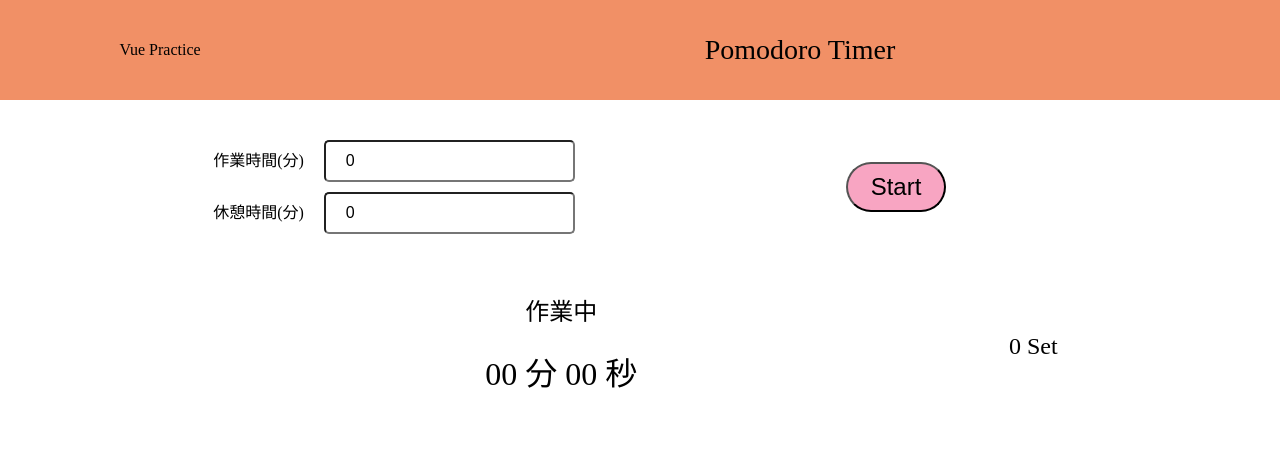
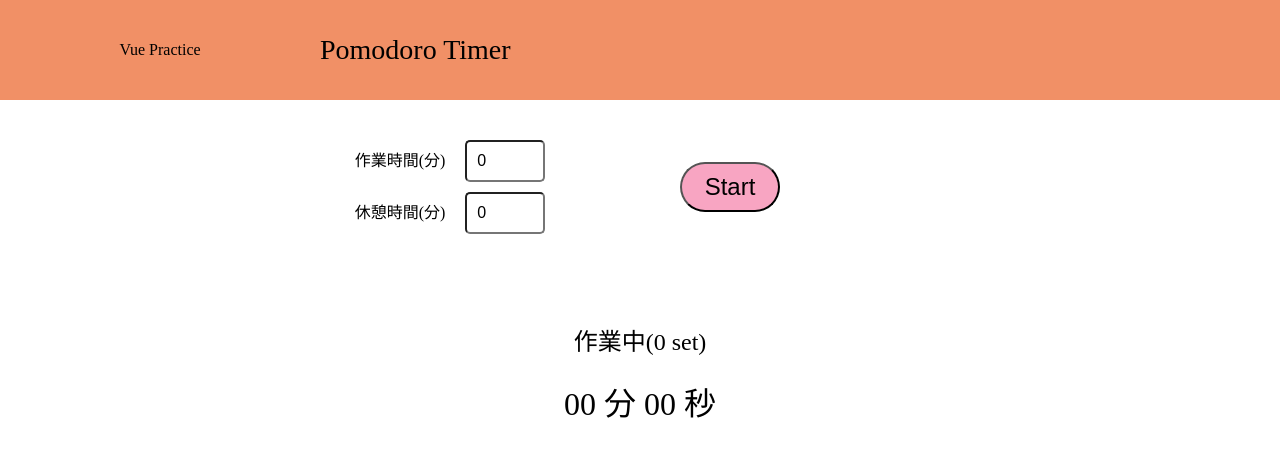
Before and after one commit to mitsu0616/vue-practice, a Vue app: page /pomodoro in a window 1280 px wide. Shown: the top 456 px of the page. Built offline with nearby package versions, Linux system fonts and the light colour scheme.

Commit message:
スタイルの調整

```diff
--- a/src/components/PomodoroTimer/Config.vue
+++ b/src/components/PomodoroTimer/Config.vue
@@ -91,21 +91,23 @@ const changeWorkTime = () => {
 
 <style lang="scss" scoped>
 .container {
-  width: 80%;
+  width: 100%;
   margin: auto;
   display: flex;
+  justify-content: center;
 
   .col-left,
   .col-right {
-    width: 50%;
+    width: 400px;
+    padding: 30px 20px;
     text-align: center;
-    padding-top: 30px;
   }
 
-  .col-right{
+  .col-right {
     display: flex;
     align-items: center;
-    justify-content: center;
+    justify-content: left;
+    flex-wrap: wrap;
   }
 
   .input {
@@ -116,7 +118,8 @@ const changeWorkTime = () => {
 
     input {
       font-size: 16px;
-      padding: 10px 20px;
+      width: 80px;
+      padding: 10px 10px;
       border-radius: 5px;
     }
 
@@ -135,11 +138,20 @@ button {
   background-color: #f8a5c2;
 
   &:hover {
-    background-color: #f78fb3
+    background-color: #f78fb3;
   }
 
   &:active {
     background-color: #cf6a87;
   }
 }
+
+@media screen and (max-width: 520px) {
+  .container {
+    .col-left,
+    .col-right {
+      padding: 0px 0px;
+    }
+  }
+}
 </style>
--- a/src/components/PomodoroTimer/Content.vue
+++ b/src/components/PomodoroTimer/Content.vue
@@ -6,11 +6,10 @@ const store = usePomodoroTimerStore();
 
 <template>
   <div class="container">
-    <div class="left">
-      <div class="type">{{ store.type === 1 ? "作業中" : "休憩中"  }}</div>
+    <div class="container__item">
+      <div class="type">{{ store.type === 1 ? "作業中" : "休憩中"  }}({{ store.count }} set)</div>
       <div class="remaining">{{ store.getRemainingTimeDisplayValue }}</div>
     </div>
-    <div class="right">{{ store.count }} Set</div>
   </div>
 </template>
 
@@ -21,10 +20,10 @@ const store = usePomodoroTimerStore();
   padding: 40px;
   display: flex;
   align-items: center;
+  justify-content: center;
 
-  .left {
+  &__item {
     text-align: center;
-    flex: 5;
 
     * {
       padding: 10px 0;
@@ -37,10 +36,5 @@ const store = usePomodoroTimerStore();
     }
   }
 
-  .right {
-    text-align: center;
-    flex: 1;
-    font-size: 24px;
-  }
 }
 </style>
--- a/src/components/common/Header.vue
+++ b/src/components/common/Header.vue
@@ -34,7 +34,6 @@ const props = defineProps({
 
   .title {
     flex: 3;
-    text-align: center;
     font-size: 28px;
   }
 }
```
